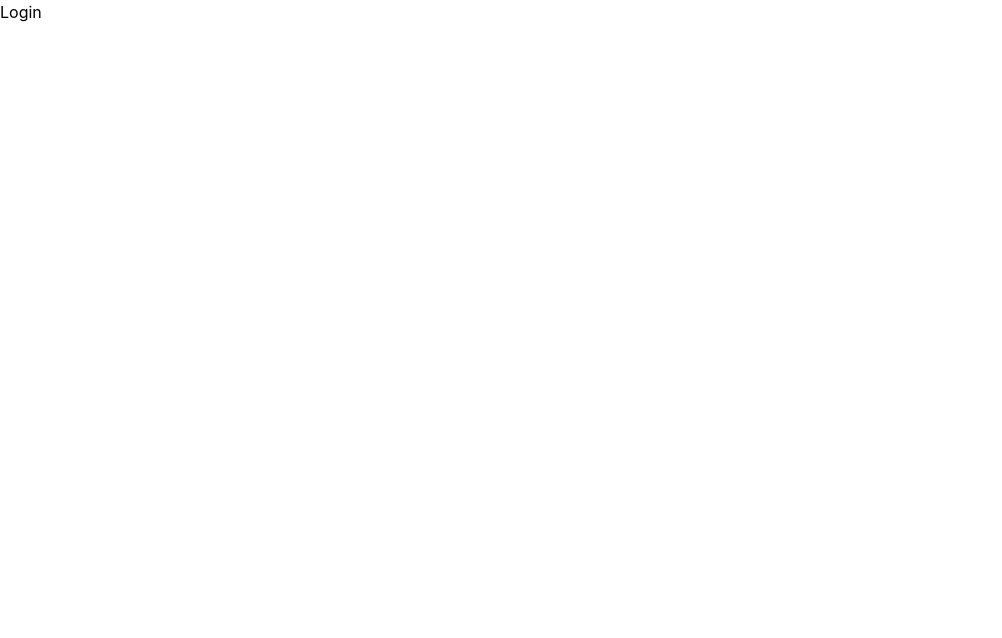
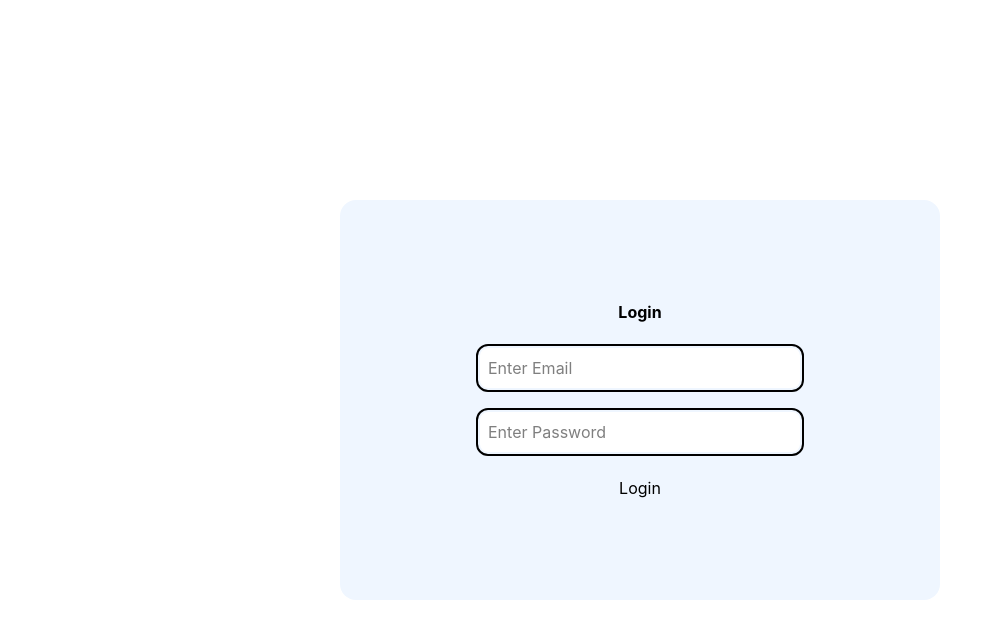
Before and after one commit to neethunair078-sys/ShopKart, a React (Vite) app: page /login in a window 1280 px wide. Shown: the top 638 px of the page, without its empty margins (0-1002 px from the left). Built offline with nearby package versions, Linux system fonts and the light colour scheme.

Commit message:
Login and Register page created

```diff
--- a/src/App.jsx
+++ b/src/App.jsx
@@ -7,6 +7,7 @@ import Cart from './pages/Cart'
 import { Provider } from 'react-redux'
 import Login from './pages/login'
 import { Toaster } from 'react-hot-toast'
+import Register from './pages/Register'
 
 function App() {
 
@@ -15,6 +16,7 @@ function App() {
       <Toaster />
       <BrowserRouter>
         <Routes>
+          <Route path='/register' element={<Register />}/>
           <Route path='/login' element={<Login />} />
           <Route element={<MainLayout />}>
             <Route path='/' element={<ProductList />} />
--- /dev/null
+++ b/src/pages/Register.jsx
@@ -0,0 +1,62 @@
+import { useState } from "react";
+
+
+
+function Register() {
+    const [name, setName] = useState("");
+
+    const [email,setEmail] = useState("");
+
+    const [password, setPassword] = useState("");
+
+    const [confirmPassword, setConfirmPassword]= useState("");
+
+    function handleRegister(){
+        console.log("Register")
+
+        if (name === "") {
+            alert("Name is Required")
+            return;
+        }
+        if (email === "") {
+            alert("Email is Required")
+            return;
+        }
+        if (password === "") {
+            alert("password is Required")
+            return;
+        }
+        if (confirmPassword === "") {
+            alert("confirm ypur Password")
+            return;
+        }
+        if (password !== confirmPassword){
+            alert("Passwords do not match")
+            return;
+        }
+         alert("Registration Successful");
+    }
+
+
+    return (
+        <>
+
+            <h1>Register</h1>
+
+            <input type="name" placeholder="Enter Name" value={name} onChange={(e)=>setName(e.target.value)}/>
+            <input type="email" placeholder="Enter Email" value={email} onChange={(e)=>setEmail(e.target.value)}/>
+            <input type="password" placeholder="Enter Password" value={password} onChange={(e)=>setPassword(e.target.value)}/>
+            <input type="password" placeholder="Enter Password" value={confirmPassword} onChange={(e)=>setConfirmPassword(e.target.value)}/>
+
+            <button onClick={handleRegister}>Register</button>
+
+
+
+
+
+
+        </>
+    )
+};
+
+export default Register;
--- a/src/pages/login.jsx
+++ b/src/pages/login.jsx
@@ -1,10 +1,37 @@
+import { useState } from "react";
 
 
 
 function Login() {
-    return(
+    const [email, setEmail] = useState("");
+    const [password, setPassword] = useState("");
+
+    function handleLogin() {
+        if (email === "") {
+            alert("Email is Required");
+            return;
+        }
+
+        if (password === "") {
+            alert("Password is Required");
+            return;
+        }
+
+        alert("Validation Successful");
+    }
+
+
+
+    return (
         <>
-        <p>Login</p>
+            <div className=" w-screen h-screen flex justify-center items-center ">
+                <div className="w-150 h-100 bg-blue-50 rounded-2xl flex flex-col justify-center items-center gap-6">
+                    <h2 className="font-bold">Login</h2>
+                    <input className="" type="email" placeholder="Enter Email"  className="w-80 h-10 bg-white rounded-lg p-2 outline-2 outline-offset-2" value={email} onChange={(e) => setEmail(e.target.value)} />
+                    <input type="Password" placeholder="Enter Password"  className="w-80 h-10 bg-white rounded-lg p-2 outline-2 outline-offset-2"  value={password} onChange={(e) => setPassword(e.target.value)} />
+                    <button onClick={handleLogin}>Login</button>
+                </div>
+            </div>
         </>
     )
 };
```
Also changed, not shown: db.json.
